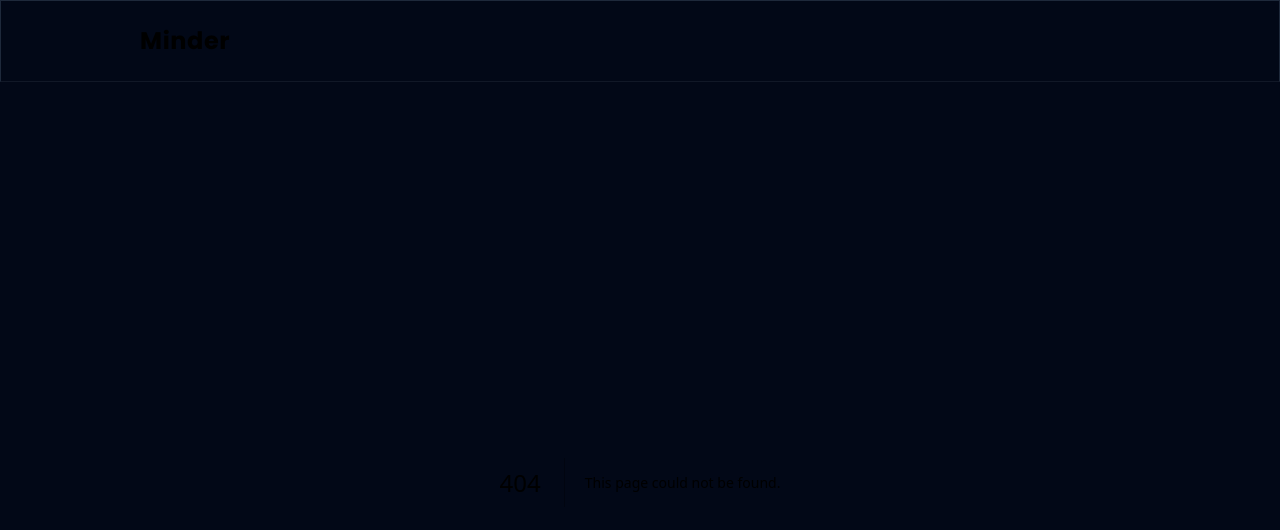
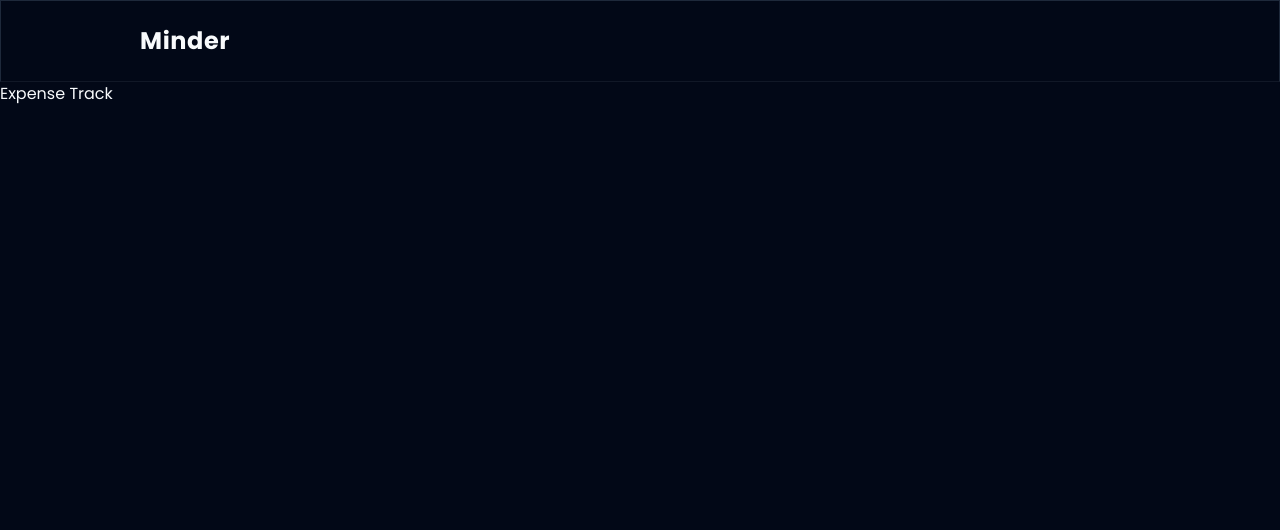
Before and after one commit to michaelcanonizado/minder, a Next.js app: page /expense/track in a window 1280 px wide. Before the commit this address had no page. Shown: the top 530 px of the page. Built offline with nearby package versions, Linux system fonts and the light colour scheme.

Commit message:
chore: initialize /expense/track page.tsx

```diff
--- /dev/null
+++ b/src/app/(user)/expense/track/page.tsx
@@ -0,0 +1,7 @@
+import React from 'react';
+
+const ExpenseTrack = () => {
+  return <div>Expense Track</div>;
+};
+
+export default ExpenseTrack;
```
